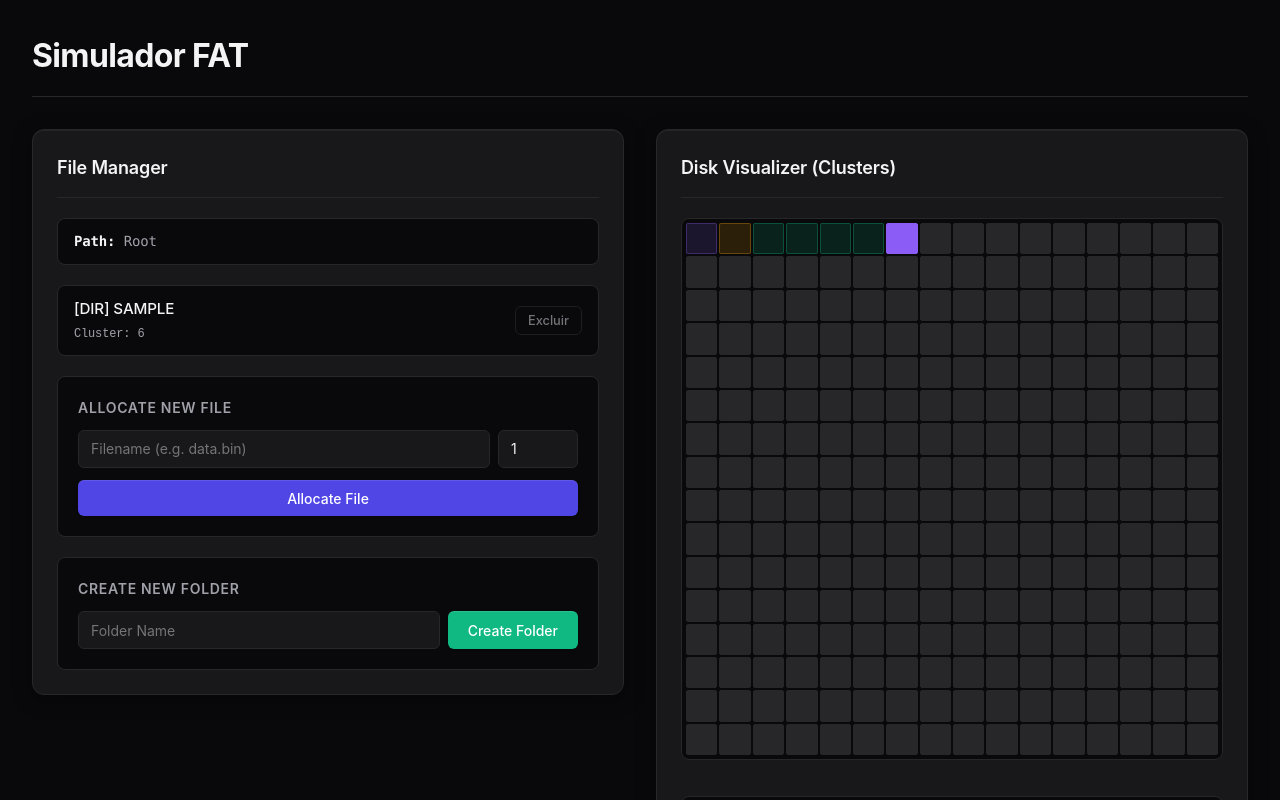
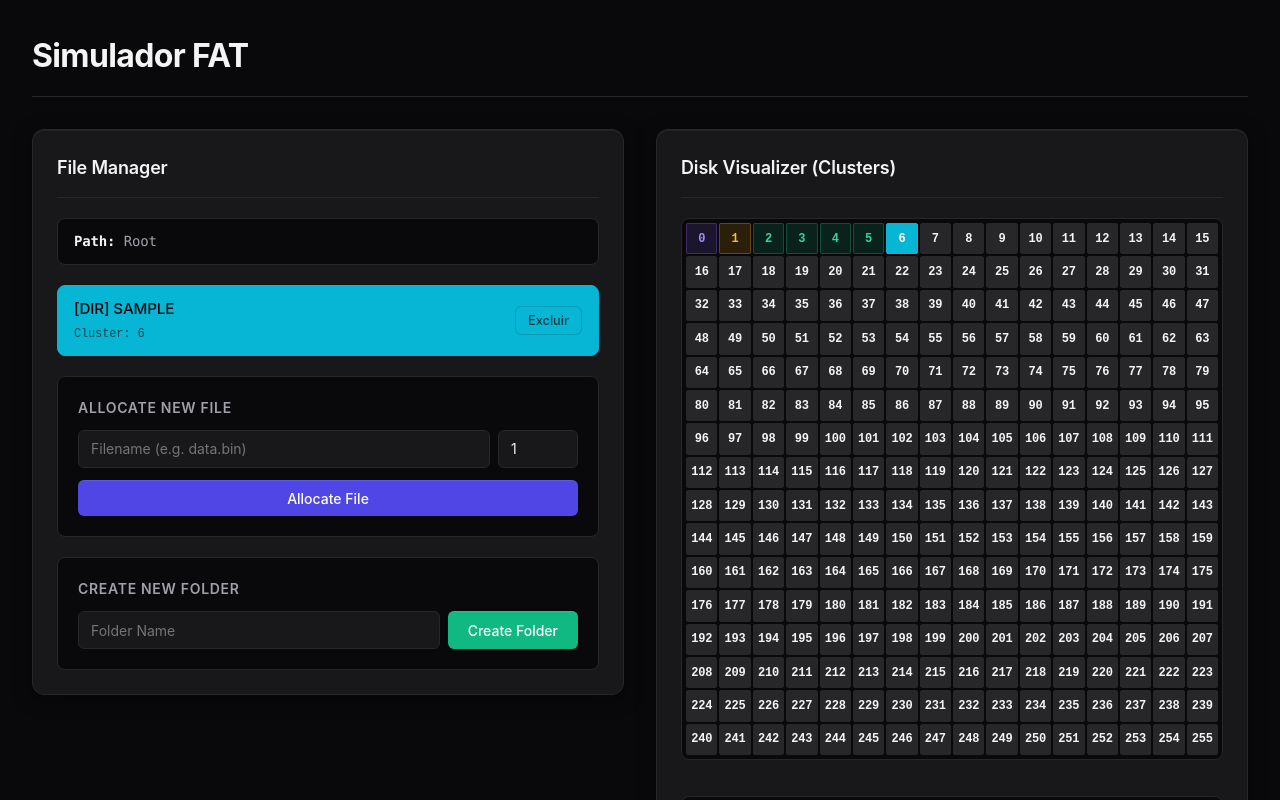
Before and after one commit to lelelol/trab-SO, a Next.js app: page / in a window 1280 px wide. Both pictures are taken after typing "Sample" into the empty fields and a click on the button "Create Folder". Shown: the top 800 px of the page. Built offline with nearby package versions, Linux system fonts and the light colour scheme.

Commit message:
feat: implement FAT8 filesystem simulator with disk visualizer and file management UI

```diff
--- a/src/app/page.tsx
+++ b/src/app/page.tsx
@@ -42,17 +42,26 @@ export default function Home() {
 
     const map: Record<number, { color: string, borderColor?: string, name: string }> = {};
 
-    // Using a more subtle palette to match the dark slate theme, we'll use these as border-colors
-    // or translucent backgrounds. We use Tailwind-ish colors: Indigo, Rose, Teal, Amber, Fuchsia, Cyan.
+    // Paleta expandida com cores bem distintas para garantir alto contraste visual entre os blocos alocados
     const PALETTE = [
+      "#ef4444", // Red
+      "#f97316", // Orange
+      "#eab308", // Yellow
+      "#84cc16", // Lime
+      "#10b981", // Emerald
+      "#14b8a6", // Teal
+      "#06b6d4", // Cyan
+      "#0ea5e9", // Sky
+      "#3b82f6", // Blue
       "#6366f1", // Indigo
+      "#8b5cf6", // Violet
+      "#a855f7", // Purple
+      "#d946ef", // Fuchsia
+      "#ec4899", // Pink
       "#f43f5e", // Rose
-      "#14b8a6", // Teal
-      "#f59e0b", // Amber
-      "#d946ef", // Fuchsia
-      "#06b6d4", // Cyan
-      "#8b5cf6", // Violet
-      "#10b981", // Emerald
+      "#fb923c", // Orange Light
+      "#4ade80", // Green Light
+      "#2dd4bf", // Teal Light
     ];
 
     function traverse(dirCluster: number, parentColor?: string) {
@@ -163,6 +172,16 @@ export default function Home() {
     return baseStyle;
   }
 
+  const getContrastColor = (hex?: string) => {
+    if (!hex) return 'white';
+    const cleanHex = hex.replace('#', '');
+    const r = parseInt(cleanHex.substr(0, 2), 16);
+    const g = parseInt(cleanHex.substr(2, 4), 16);
+    const b = parseInt(cleanHex.substr(4, 6), 16);
+    const yiq = ((r * 299) + (g * 587) + (b * 114)) / 1000;
+    return yiq >= 128 ? '#09090b' : '#ffffff'; // Dark text for bright backgrounds
+  };
+
   const pathString = currentPath.map(p => p.name).join(' / ');
 
   return (
@@ -190,18 +209,37 @@ export default function Home() {
             {files.length === 0 && <li className={styles.fileItem} style={{ border: 'none', background: 'transparent' }}>Directory is empty.</li>}
             {files.map(f => {
               const fullName = `${f.name}${f.ext ? '.' + f.ext : ''}`;
+              const fileColor = clusterMap[f.firstCluster]?.color;
+              const textColor = getContrastColor(fileColor);
+              const isDarkText = textColor === '#09090b';
+
               return (
-                <li key={f.index} className={styles.fileItem}>
+                <li
+                  key={f.index}
+                  className={styles.fileItem}
+                  style={fileColor ? {
+                    background: fileColor,
+                    color: textColor,
+                    border: `1px solid ${fileColor}`
+                  } : {}}
+                >
                   <div className={styles.fileInfo} onClick={() => handleNavigate(f)}>
                     <span className={styles.fileName}>
                       {f.isDir ? `[DIR]` : `[FILE]`} {f.isDir ? f.name : fullName}
                     </span>
-                    <div className={styles.fileMeta}>
+                    <div className={styles.fileMeta} style={fileColor ? { color: isDarkText ? 'rgba(0, 0, 0, 0.6)' : 'rgba(255, 255, 255, 0.8)' } : {}}>
                       {!f.isDir && <span>{f.fileSize / 256} blocks</span>}
                       <span>Cluster: {f.firstCluster}</span>
                     </div>
                   </div>
-                  <button className={styles.btnDelete} onClick={() => handleDeleteFile(f.isDir ? f.name : fullName)}>
+                  <button
+                    className={styles.btnDelete}
+                    style={fileColor ? {
+                      color: textColor,
+                      borderColor: isDarkText ? 'rgba(0, 0, 0, 0.2)' : 'rgba(255, 255, 255, 0.4)'
+                    } : {}}
+                    onClick={() => handleDeleteFile(f.isDir ? f.name : fullName)}
+                  >
                     Excluir
                   </button>
                 </li>
@@ -250,15 +288,23 @@ export default function Home() {
               <h2>Disk Visualizer (Clusters)</h2>
             </div>
             <div className={styles.grid}>
-              {Array.from({ length: TOTAL_CLUSTERS }).map((_, i) => (
+              {Array.from({ length: TOTAL_CLUSTERS }).map((_, i) => {
+                const nextCluster = fat[i];
+                let nextStr = nextCluster.toString();
+                if (nextCluster === FAT_EOF) nextStr = "EOF";
+                else if (nextCluster === FAT_FREE) nextStr = "Livre";
+
+                return (
                   <div
                     key={`disk-${i}`}
                     className={`${styles.cell} ${fat[i] === FAT_FREE ? styles.cellFree : ''}`}
                     style={getCellStyle(i)}
-                  title={`Cluster ${i} ${clusterMap[i] ? `(${clusterMap[i].name})` : ''}`}
+                    title={`Cluster ${i} -> Próximo: ${nextStr} ${clusterMap[i] ? `(${clusterMap[i].name})` : ''}`}
                   >
+                    {i}
                   </div>
-              ))}
+                );
+              })}
             </div>
 
             <div className={styles.legend}>
--- a/src/lib/fat8.ts
+++ b/src/lib/fat8.ts
@@ -406,8 +406,8 @@ export class FileSystemAPI {
     if (entry.isDir && entry.firstCluster !== 0) {
       const childEntries = this.listDir(entry.firstCluster).filter((child) => child.name !== "." && child.name !== "..");
 
-      for (const child of childEntries) {
-        this.deleteEntryByDirEntry(child, entry.firstCluster, false);
+      if (childEntries.length > 0) {
+        throw new Error("Directory is not empty. You must delete its contents first.");
       }
     }
 
```
Lines whose indentation alone changed are shown as unchanged.
